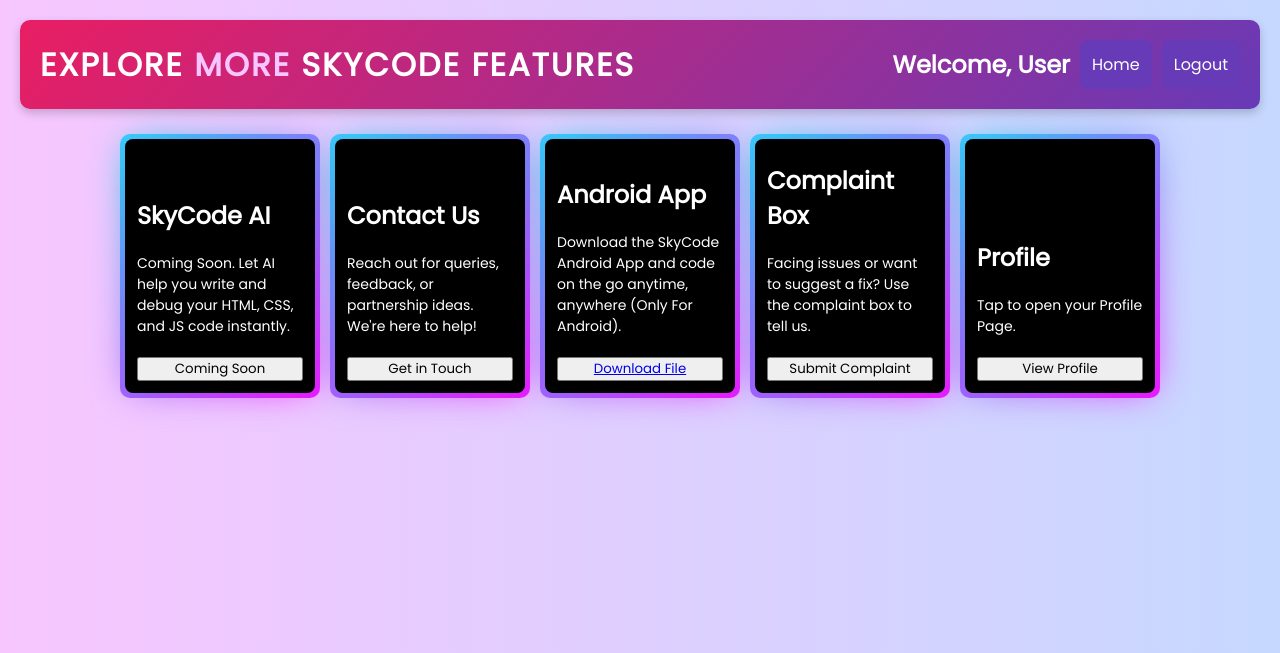
After one commit to QuizLeapsBooks/SkyCode, a Python web app: template templates/more.html in a window 1280 px wide. The commit adds this page. Shown: the top 653 px of the page. Run offline with Jinja, Linux system fonts and the light colour scheme; the template is opened without the code that fills it, so the values that code supplies are empty; some libraries are stand-ins or nearby versions.

Commit message:
UAC.05.02

```diff
--- /dev/null
+++ b/templates/more.html
@@ -0,0 +1,219 @@
+<!DOCTYPE html>
+<html lang="en">
+<head>
+  <meta charset="UTF-8" />
+  <meta name="viewport" content="width=device-width, initial-scale=1.0"/>
+  <meta name="description" content="Explore more features of SkyCode, including the upcoming AI tool, contact options, complaint box, and mobile app download." />
+  <meta name="keywords" content="SkyCode, features, AI, contact us, complaint box, mobile app, Android app, download" />
+  <meta name="author" content="Shubham Singh" />
+  <meta property="og:title" content="SkyCode Options - Explore More Features" />
+  <meta property="og:description" content="Explore more features of SkyCode, including the upcoming AI tool, contact options, complaint box, and mobile app download." />
+  <title>SkyCode Options</title>
+  <link href="https://fonts.googleapis.com/css2?family=Poppins&display=swap" rel="stylesheet">
+  <script src="https://quizleapsbooks.github.io/SkyCode/JavaScript/blocker.js"></script>
+  <script type="module" src="https://quizleapsbooks.github.io/SkyCode/JavaScript/dashboard.js" defer></script>
+  <style>
+    * {
+      margin: 0;
+      padding: 0;
+      box-sizing: border-box;
+      font-family: 'Poppins', sans-serif;
+    }
+
+    body {
+      background: linear-gradient(to right, #f7c6ff, #c6d8ff);
+      color: #333;
+      padding: 20px;
+    }
+
+    /* Header Styling */
+    .header {
+      display: flex;
+      justify-content: space-between;
+      align-items: center;
+      padding: 20px;
+      background: linear-gradient(135deg, #e91e63, #673ab7);
+      border-radius: 10px;
+      box-shadow: 0 4px 10px rgba(0, 0, 0, 0.2);
+    }
+
+    .header .title {
+      font-size: 2rem;
+      font-weight: bold;
+      color: white;
+      text-transform: uppercase;
+      letter-spacing: 2px;
+    }
+
+    .header .title span {
+      color: #f7c6ff; /* Light color for subtle effect */
+    }
+
+    /* Welcome and Logout Section */
+    .header .user-info {
+      color: white;
+      text-align: right;
+      display: flex;
+      align-items: center;
+      gap: 10px;
+    }
+
+    .header .user-info h2 {
+      font-size: 1.5rem;
+      font-weight: bold;
+    }
+
+    .header button {
+      background: #673ab7;
+      color: white;
+      border: none;
+      padding: 12px;
+      border-radius: 8px;
+      font-size: 16px;
+      cursor: pointer;
+      transition: all 0.3s ease;
+    }
+
+    .header button:hover {
+      background: #5e35b1;
+      transform: translateY(-3px);
+    }
+
+    .header button:active {
+      transform: translateY(2px);
+    }
+
+    /* New CSS to set the cards side by side */
+    .cards {
+      display: flex;
+      flex-wrap: wrap;
+      gap: 20px;
+      justify-content: center;
+      margin-top: 30px;
+    }
+
+    .card {
+      position: relative;
+      width: 190px;
+      height: 254px;
+      background-color: #000;
+      display: flex;
+      flex-direction: column;
+      justify-content: end;
+      padding: 12px;
+      gap: 20px;
+      border-radius: 8px;
+      cursor: pointer;
+      color: white;
+    }
+
+    .card::before {
+      content: '';
+      position: absolute;
+      inset: 0;
+      left: -5px;
+      margin: auto;
+      width: 200px;
+      height: 264px;
+      border-radius: 10px;
+      background: linear-gradient(-45deg, #e81cff 0%, #40c9ff 100%);
+      z-index: -10;
+      pointer-events: none;
+      transition: all 0.6s cubic-bezier(0.175, 0.885, 0.32, 1.275);
+    }
+
+    .card::after {
+      content: "";
+      z-index: -1;
+      position: absolute;
+      inset: 0;
+      background: linear-gradient(-45deg, #fc00ff 0%, #00dbde 100%);
+      transform: translate3d(0, 0, 0) scale(0.95);
+      filter: blur(20px);
+    }
+
+    .heading {
+      font-size: 20px;
+      text-transform: capitalize;
+      font-weight: 700;
+    }
+
+    .card p:not(.heading) {
+      font-size: 14px;
+    }
+
+    .card p:last-child {
+      color: #e81cff;
+      font-weight: 600;
+    }
+
+    .card:hover::after {
+      filter: blur(30px);
+    }
+
+    .card:hover::before {
+      transform: rotate(-90deg) scaleX(1.34) scaleY(0.77);
+    }
+
+  </style>
+</head>
+<body>
+
+  <!-- Header with Home Button and Logout Option -->
+  <div class="header">
+    <div class="title">Explore <span>More</span> SkyCode Features</div>
+
+    <div class="user-info">
+      <h2>Welcome, <span id="loggedUserfname">User</span></h2>
+      <!-- Home Button -->
+      <button onclick="window.location.href='https://quizleapsbooks.github.io/SkyCode/index.html'">Home</button>
+      <!-- Logout Button -->
+      <button id="logoutButton" title="Logout" onclick="logoutFunction()">Logout</button>
+    </div>
+  </div>
+
+  <!-- Cards Section -->
+  <div class="cards">
+    <div class="card">
+      <h2>SkyCode AI</h2>
+      <p>Coming Soon. Let AI help you write and debug your HTML, CSS, and JS code instantly.</p>
+      <button onclick="location.href='#'">Coming Soon</button>
+    </div>
+
+    <div class="card">
+      <h2>Contact Us</h2>
+      <p>Reach out for queries, feedback, or partnership ideas. We're here to help!</p>
+      <button onclick="location.href='https://quizleapsbooks.github.io/SkyCode/templates/contact.html'">Get in Touch</button>
+    </div>
+
+    <div class="card">
+      <h2>Android App</h2>
+      <p>Download the SkyCode Android App and code on the go anytime, anywhere (Only For Android).</p>
+      <button type="button">
+        <a href="https://quizleapsbooks.github.io/SkyCode/templates/S-Code%201.0.zip" download="S-Code 1.0.zip">Download File</a>
+      </button>
+    </div>
+
+    <div class="card">
+      <h2>Complaint Box</h2>
+      <p>Facing issues or want to suggest a fix? Use the complaint box to tell us.</p>
+      <button onclick="location.href='https://quizleapsbooks.github.io/SkyCode/templates/contact.html'">Submit Complaint</button>
+    </div>
+
+    <div class="card">
+      <h2>Profile</h2>
+      <p>Tap to open your Profile Page.</p>
+      <button onclick="location.href='https://quizleapsbooks.github.io/SkyCode/templates/profile.html'">View Profile</button>
+    </div>
+  </div>
+
+  <script>
+    // Function to handle logout logic
+    function logoutFunction() {
+      alert("You have successfully logged out.");
+      // You can add additional logic here to handle session end or redirect
+      window.location.href = 'https://quizleapsbooks.github.io/SkyCode/index.html';
+    }
+  </script>
+</body>
+</html>
```
Also changed, not shown: css/contact.css (added, +148 -0 lines), templates/contact.html (added, +78 -0 lines), templates/dashboard.html (+2 -8 lines), templates/skycode_ai/script.js (added, +97 -0 lines), templates/skycode_ai/sky_code.html (added, +25 -0 lines), templates/skycode_ai/style.css (added, +145 -0 lines), READEM.md (added), css/header.css (line endings or trailing spaces), 1 other file.
